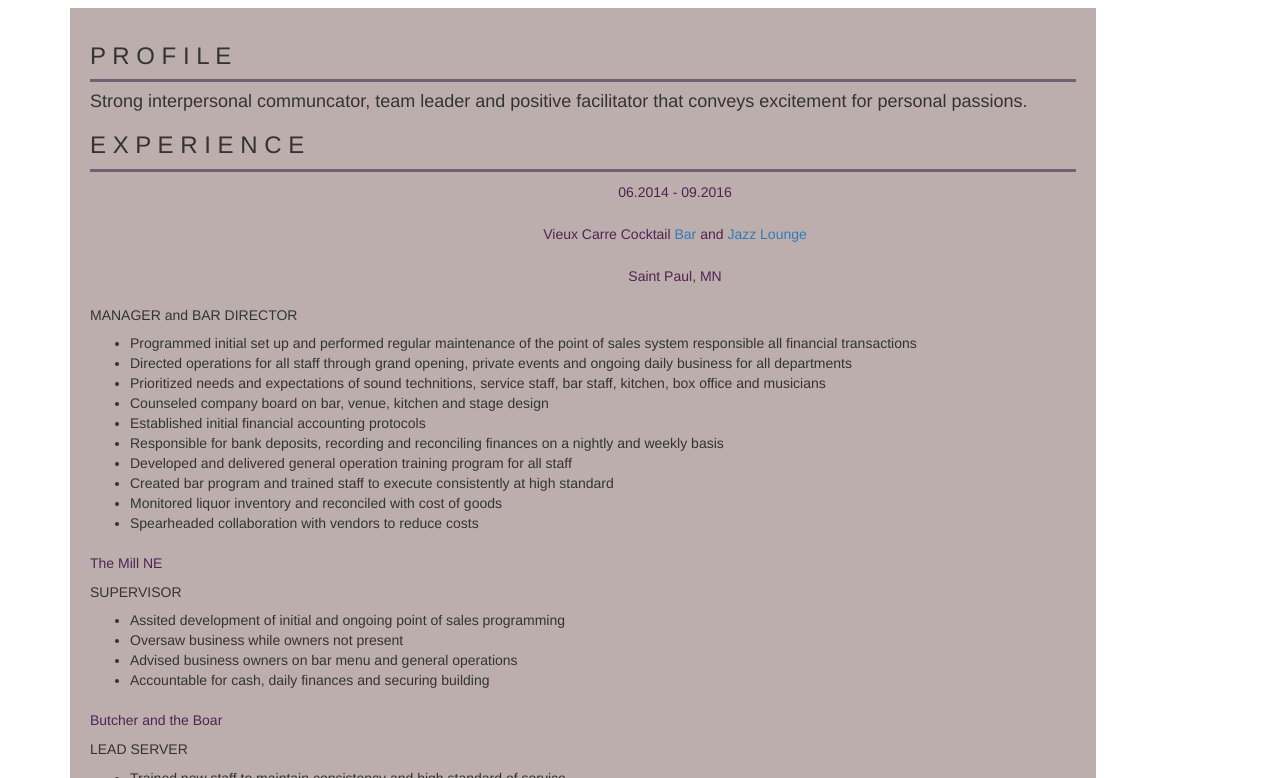
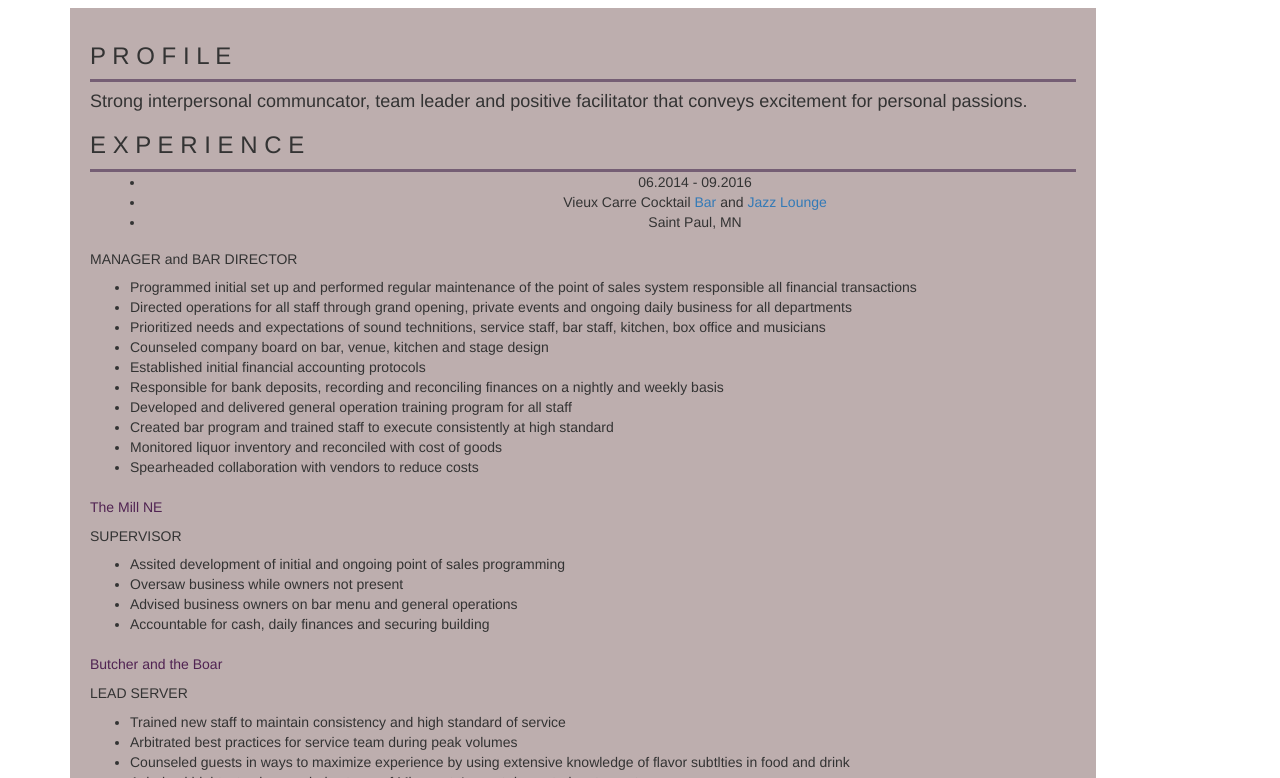
Before and after one commit to teigenleonard/teigenleonard.github.io, a plain HTML site: page index.html in a window 1280 px wide. Shown: the part 322-1100 px from the top of the page. Drawn offline with nearby package versions, Linux system fonts and the light colour scheme.

Commit message:
date test

```diff
--- a/index.html
+++ b/index.html
@@ -10,7 +10,6 @@
 
   <body>
     <div class="container">
-
    <section class="jumbotron">
      <div class="containter">
        <div class="row text-left">
@@ -36,9 +35,12 @@
          <header class="container">
            <div class="row">
              <nav class="col-sm-12 text-center">
-               <p>06.2014 - 09.2016</p>
-               <p>Vieux Carre Cocktail <a href="http://www.twincities.com/wp-content/uploads/2015/10/wpid-20150713__VieuxCarre2.jpg?w=780">Bar</a> and <a href="https://youtu.be/iTG4hz3OtdY">Jazz Lounge</a></p>
-               <p>Saint Paul, MN</p>
+               <ul>
+
+               <li>06.2014 - 09.2016</li>
+               <li>Vieux Carre Cocktail <a href="http://www.twincities.com/wp-content/uploads/2015/10/wpid-20150713__VieuxCarre2.jpg?w=780">Bar</a> and <a href="https://youtu.be/iTG4hz3OtdY">Jazz Lounge</a></li>
+               <li>Saint Paul, MN</li>
+               </ul>
              </nav>
            </div>
          </header>
```
